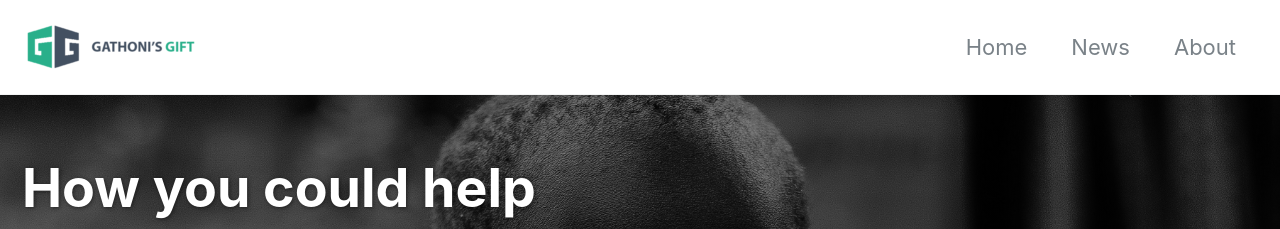
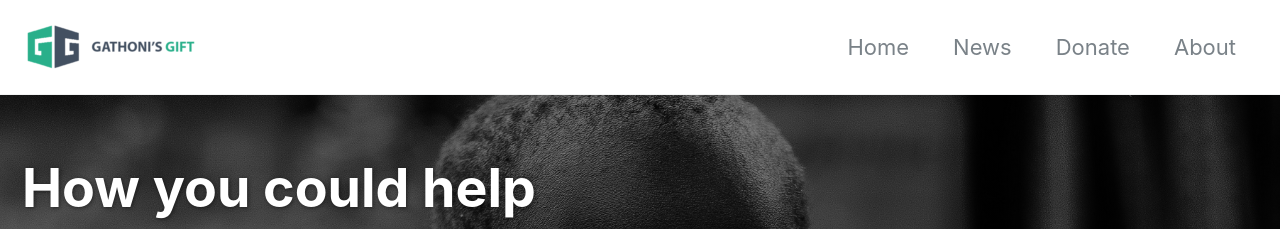
Before and after one commit to gathonisgift/gathonisgift.github.io, a Jekyll site: the page built from index.html, in a window 1280 px wide. Shown: the top 229 px of the page. Built offline with Jekyll 4.4.1, drawn with Linux system fonts in a browser that asks for light colours; cached includes are drawn as plain includes; nearby versions of some CDN libraries; the list of posts is cut into pages by our own code.

Commit message:
Update navigation.yml

```diff
--- a/_data/navigation.yml
+++ b/_data/navigation.yml
@@ -4,6 +4,8 @@ main:
     url: /
   - title: "News"
     url: /news/
+  - title: "Donate"
+    url: /donate/
   - title: "About"
     url: /about/
   # - title: "Sample Collections"
```
